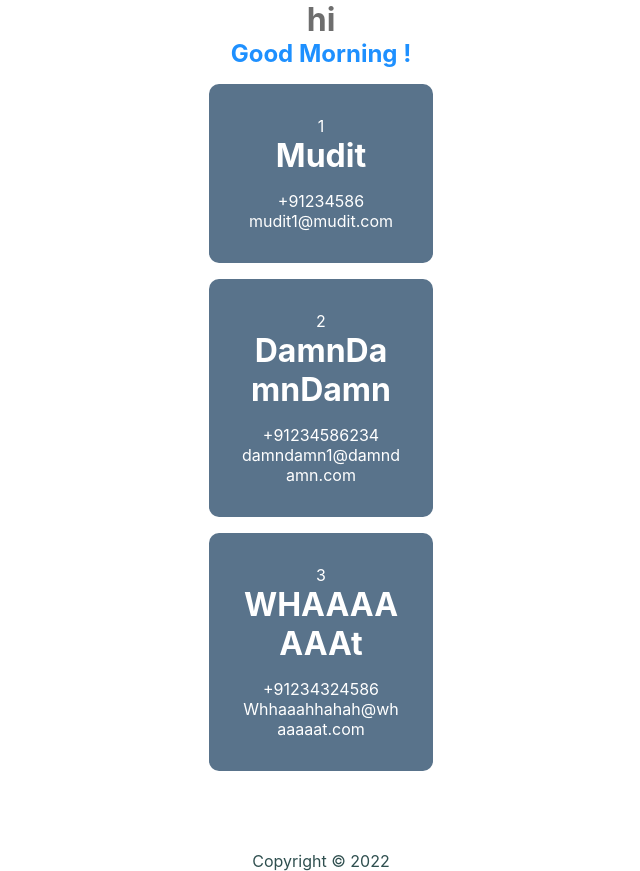
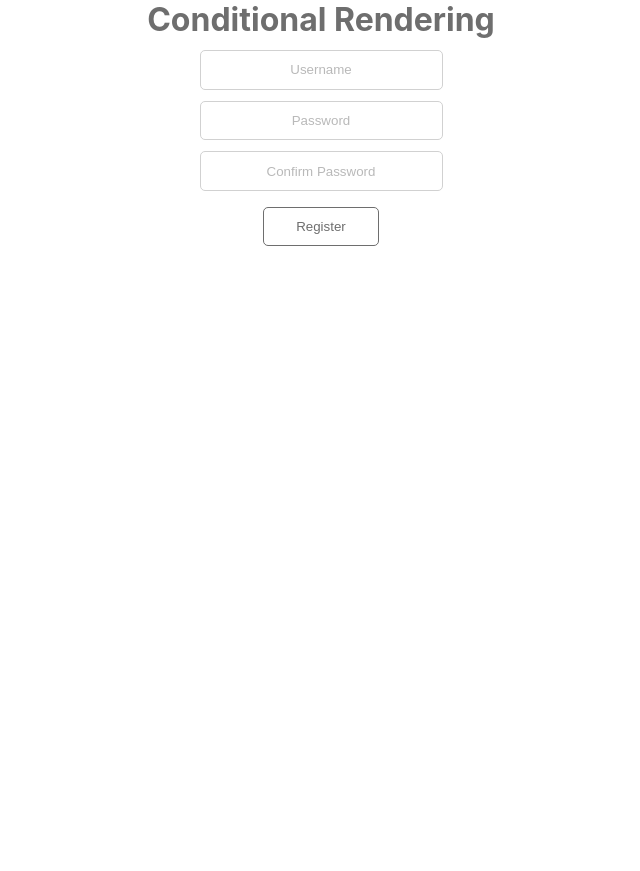
Before and after one commit to mudittt/webdev-bootcamp, a React (Create React App) app in the folder REACT-demo/navbar/: page / in a window 1280 px wide. Shown: the whole page, without its empty margins (319-959 px from the left). After the commit the page ends 800 px from the top, so only its background shows below. Built offline with nearby package versions, Linux system fonts and the light colour scheme.

Commit message:
conditional rendering using - && and ternaryOperator

```diff
--- a/REACT-demo/navbar/src/App.css
+++ b/REACT-demo/navbar/src/App.css
@@ -10,6 +10,9 @@ footer {
   margin-top: 5rem;
 }
 
+::placeholder {
+  color: #b9b9b9;
+}
 .card {
   border-radius: 10px;
   color: #fff;
@@ -25,3 +28,39 @@ footer {
   font-size: 2rem;
   margin-bottom: 1rem;
 }
+
+.btn {
+  border-style: none;
+  background-color: #fff;
+  border: 1px solid #6e6e6e;
+  border-radius: 5px;
+  color: #6e6e6e;
+  display: block;
+  margin: 1rem auto;
+  padding: 0.7rem 2rem;
+}
+
+.btn:hover {
+  color: #fff;
+  background-color: #6e6e6e;
+}
+
+.input {
+  display: block;
+  border-radius: 5px;
+  border-style: none;
+  border: 1px solid #d1d1d1;
+  margin: 0.7rem auto 0;
+  text-align: center;
+  padding: 0.7rem 2rem;
+}
+
+.input:hover {
+  border: 1px solid #b9b9b9;
+}
+
+.input:focus {
+  border-style: none;
+  outline: 0;
+  border: 1px solid #6e6e6e;
+}
--- /dev/null
+++ b/REACT-demo/navbar/src/ConditionalRendering.js
@@ -0,0 +1,23 @@
+import "./App.css";
+import React from "react";
+import Login from "./login";
+// eslint-disable-next-line
+import Input from "./input";
+
+let today = new Date();
+let isUserRegistered = false;
+
+function ConditionalRendering() {
+  return (
+    <div className="App">
+      <h1>Conditional Rendering</h1>
+      {/* using && operator*/}
+      {today.getHours() > 12 && <h2>its past 12!</h2>}
+
+      {/* using ternary operator*/}
+      {/*isUserRegistered ? <h2>hi there!</h2> : <Login />*/}
+      <Login isRegistered={isUserRegistered} />
+    </div>
+  );
+}
+export default ConditionalRendering;
--- a/REACT-demo/navbar/src/index.js
+++ b/REACT-demo/navbar/src/index.js
@@ -4,14 +4,17 @@ import ReactDOM from "react-dom/client";
 import "./index.css";
 
 // imported the App function to use it as a REACT COMPONENT
+// eslint-disable-next-line
 import App from "./App";
+import ConditionalRendering from "./ConditionalRendering";
 
 const root = ReactDOM.createRoot(document.getElementById("root"));
 // ReactDOM.render(WHAT_TO_SHOW, WHERE_TO_SHOW, CALLBACK)
 root.render(
   <React.StrictMode>
     {/* used App function as a tag. */}
-    <App />
+    {/* <App /> */}
+    <ConditionalRendering />
   </React.StrictMode>
 );
 
--- /dev/null
+++ b/REACT-demo/navbar/src/input.js
@@ -0,0 +1,13 @@
+import React from "react";
+
+function input(props) {
+  return (
+    <input
+      className="input"
+      placeholder={props.placeholder}
+      type={props.type}
+    ></input>
+  );
+}
+
+export default input;
--- /dev/null
+++ b/REACT-demo/navbar/src/login.js
@@ -0,0 +1,18 @@
+import React from "react";
+import Input from "./input";
+
+function login(props) {
+  return (
+    <form action="">
+      <Input placeholder="Username" type="text" />
+      <Input placeholder="Password" type="password" />
+      {!props.isRegistered && (
+        <Input placeholder="Confirm Password" type="password" />
+      )}
+      <button className="btn" type="submit">
+        {props.isRegistered ? "Login " : "Register"}
+      </button>
+    </form>
+  );
+}
+export default login;
```
